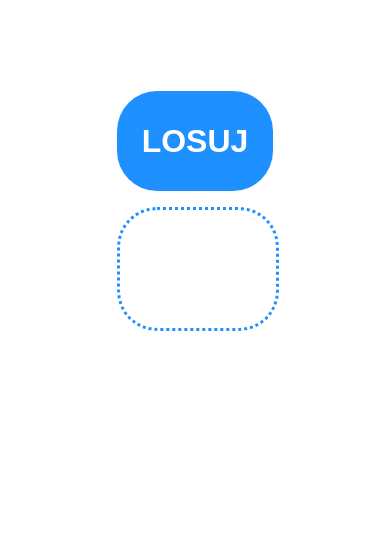
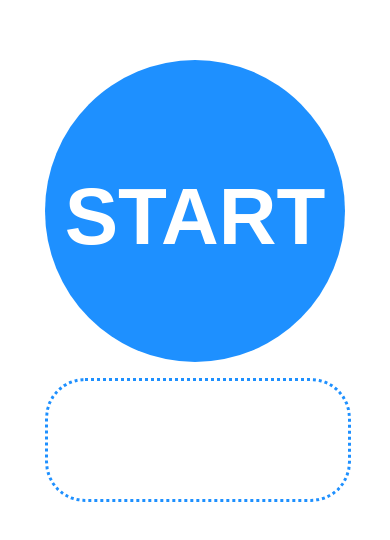
Before and after one commit to bluehardt/simple-roulette, a plain HTML site: page index.html in a window 390 px wide. Shown: the part 162-702 px from the top of the page. Drawn offline with Linux system fonts and the light colour scheme.

Commit message:
style change

```diff
--- a/index.html
+++ b/index.html
@@ -2,8 +2,6 @@
     <head>
         <script>
             {
-
-
                 tasksAll = [
                     '123', 'ĄĘ', 'Ć', 'Ł', 'Ó', 'Ś', 'Ź', 'Ż',
                     'A', 'B', 'C', 'D', 'E', 'F', 'G', 'H',
@@ -33,14 +31,14 @@
                     goButton = document.getElementById("go");
 
                     if (state) {
-                        goButton.innerHTML = "<h1>STOP</h1>";
+                        goButton.innerHTML = "<div class='text'>STOP</div>";
                         goButton.classList.toggle("stop");
 
                         window.interval = setInterval(function() {
                             randomTask();
                         }, 100);
                     } else {
-                        goButton.innerHTML = "<h1>LOSUJ</h1>";
+                        goButton.innerHTML = "<div class='text'>START</div>";
                         goButton.classList.toggle("stop");
                         clearInterval(window.interval);
                     }
@@ -63,7 +61,7 @@
 
             .container {
                 position: absolute;
-                top: calc(50% - 20vh);
+                top: calc(50% - 35vh);
                 left: calc(50% - 20vw);
                 width: 40vw;
                 height: 40vh;
@@ -71,13 +69,21 @@
 
             .button {
                 text-align: center;
-                width: 100%;
-                padding: 10px 0;
-                border-radius: 40px;
+                width: 30vw;
+                height: 30vw;
+                padding: 1px 0;
+                border-radius: 50%;
                 background-color: dodgerblue;
                 cursor: pointer;
+                margin-left: auto;
+                margin-right: auto;
+            }
+
+            .button .text {
+                margin-top: calc(50% - 40px);
                 font-weight: bold;
                 color: white;
+                font-size: 80px;
             }
 
             .button.stop {
@@ -99,11 +105,58 @@
                 vertical-align: middle;
                 font-size: 80px;
             }
+
+            @media (max-width: 1000px) {
+                .button .text {
+                    margin-top: calc(50% - 30px);
+                    font-size: 60px;
+                }
+            }
+
+            @media (max-width: 700px) {
+                .container {
+                    position: absolute;
+                    top: calc(50% - 250px);
+                    left: calc(50% - 175px);
+                    min-width: 350px;
+                    min-height: 350px;
+                }
+
+                .button {
+                    width: 350px;
+                    height: 350px;
+                }
+                .button .text {
+                    margin-top: calc(50% - 40px);
+                    font-size: 80px;
+                }
+            }
+
+            @media (max-width: 400px) {
+                .container {
+                    position: absolute;
+                    top: calc(50% - 200px);
+                    left: calc(50% - 150px);
+                    min-width: 300px;
+                    min-height: 300px;
+                }
+
+                .button {
+                    width: 300px;
+                    height: 300px;
+                }
+                .button .text {
+                    margin-top: calc(50% - 40px);
+                    font-size: 80px;
+                }
+            }
         </style>
     </head>
     <body>
         <div class="container">
-            <div id="go" class="button noselect" onclick="roulette()"><h1>LOSUJ</h1></div>
+            <div id="go" class="button noselect" onclick="roulette()">
+                <div class="text">START</div>
+            </div>
             <div id="outcome"></div>
         </div>
     </body>
```
